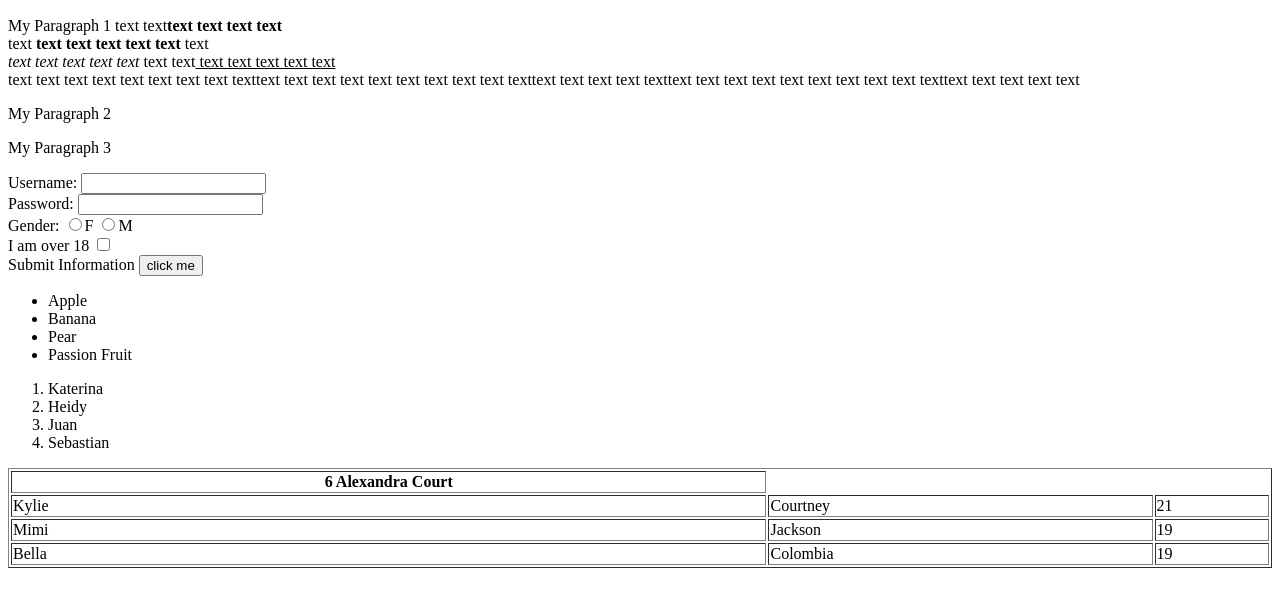
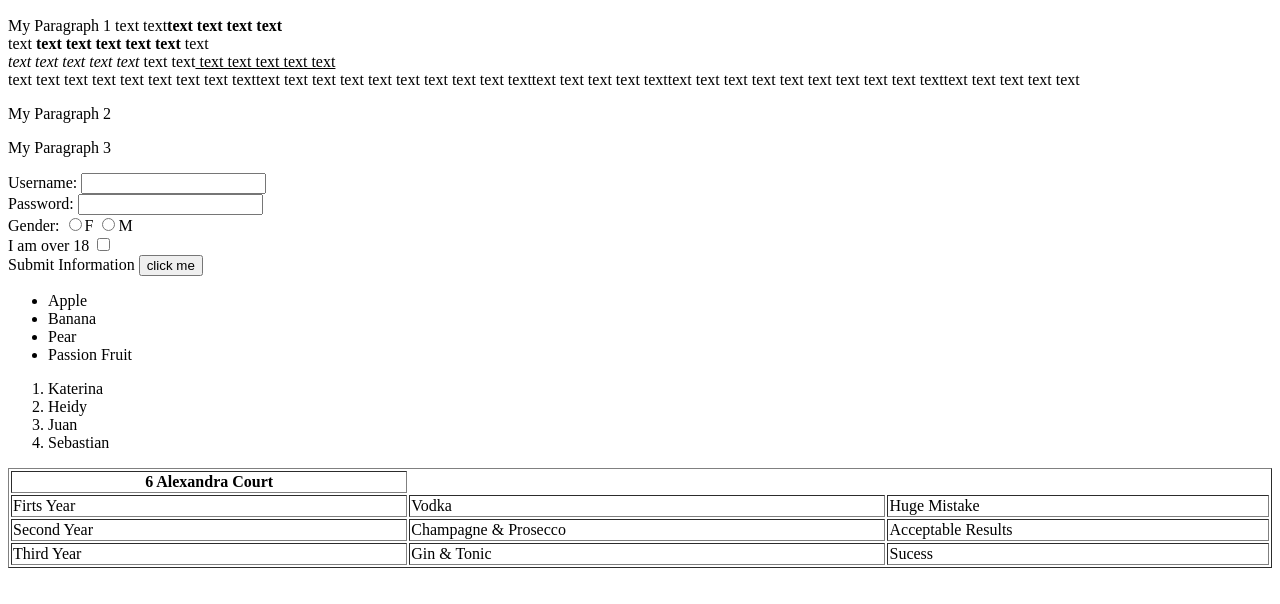
Before and after one commit to kschilling21/KatSecondWebsite, a plain HTML site: page index.html in a window 1280 px wide. Shown: the part 96-700 px from the top of the page. Drawn offline with Linux system fonts and the light colour scheme.

Commit message:
Update index.html

```diff
--- a/index.html
+++ b/index.html
@@ -43,19 +43,19 @@ Submit Information
   </thead>
 
   <tr>
-    <td>Kylie </td>
-    <td>Courtney</td>
-    <td>21</td>
+    <td> Firts Year </td>
+    <td> Vodka </td>
+    <td> Huge Mistake</td>
   </tr>
   <tr>
-    <td>Mimi</td>
-    <td>Jackson</td>
-    <td>19</td>
+    <td>Second Year</td>
+    <td>Champagne & Prosecco</td>
+    <td>Acceptable Results</td>
   </tr>
   <tr>
-    <td>Bella</td>
-    <td>Colombia</td>
-    <td>19</td>
+    <td>Third Year</td>
+    <td>Gin & Tonic </td>
+    <td> Sucess </td>
   </tr>
 </table>
 
```
